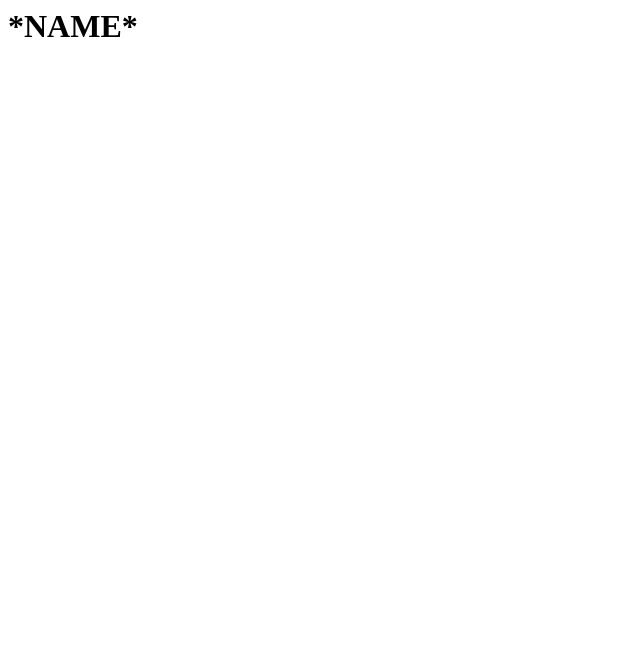
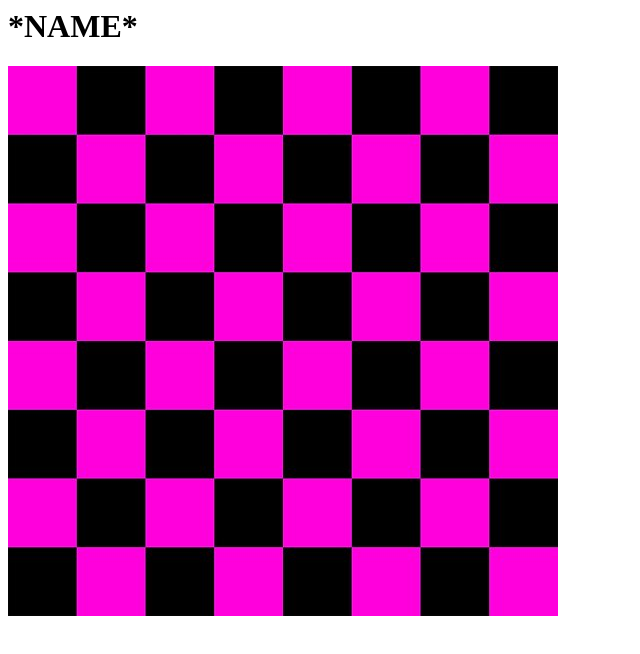
Before and after one commit to Zebralear/PFI, a plain HTML site: page docs/index.html in a window 1280 px wide. Shown: the whole page, without its empty margins (0-640 px from the left). Drawn offline with nearby package versions, Linux system fonts and the light colour scheme.

Commit message:
Update index.html

```diff
--- a/docs/index.html
+++ b/docs/index.html
@@ -8,6 +8,6 @@
 <body>
   <h1 id="title">*NAME*</h1>
   <div id="mainContent">
-    <image src="/PFI/docs/assets/error.
+    <image id="image1" src="/PFI/docs/assets/C11EEAF3-30C1-469D-B2F9-83A098B6315B.jpeg" alt="even the error has errored">
   </div>
 </body>
```
